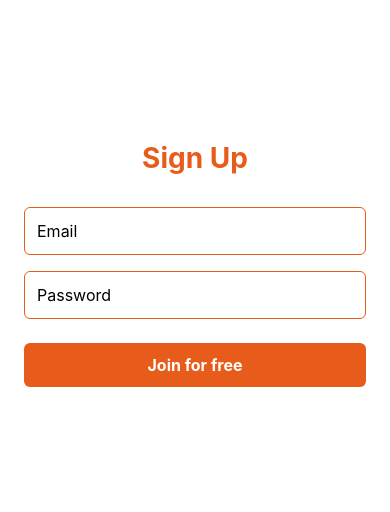
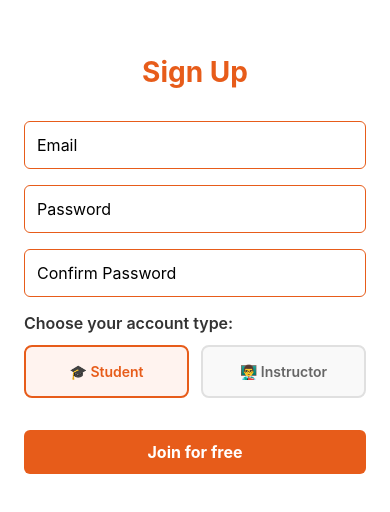
Before and after one commit to cumba2321/final_proj, a React Native app: screen /SignUp in a window 390 px wide. Shown: the part 158-670 px from the top of the page. Built offline with nearby package versions, Linux system fonts and the light colour scheme; no server answers.

Commit message:
add badge(instructor/student

```diff
--- a/screens/CampusAnnouncementScreen.js
+++ b/screens/CampusAnnouncementScreen.js
@@ -1,16 +1,54 @@
 import React, { useState, useEffect } from 'react';
-import { View, Text, StyleSheet, TouchableOpacity, ScrollView, TextInput, Button } from 'react-native';
+import { View, Text, StyleSheet, TouchableOpacity, ScrollView, TextInput, Button, Alert } from 'react-native';
 import { useNavigation } from '@react-navigation/native';
-import { db } from '../firebase';
-import { collection, addDoc, getDocs } from 'firebase/firestore';
+import { db, auth } from '../firebase';
+import { collection, addDoc, getDocs, doc, getDoc } from 'firebase/firestore';
+import { signOut } from 'firebase/auth';
 
 export default function CampusAnnouncementScreen() {
   const navigation = useNavigation();
   const [announcements, setAnnouncements] = useState([]);
   const [newAnnouncement, setNewAnnouncement] = useState('');
+  const [userRole, setUserRole] = useState(null);
+  const [loading, setLoading] = useState(true);
 
   // Safety check for db
   const announcementsCollectionRef = db ? collection(db, 'campusAnnouncements') : null;
+
+  // Fetch user role from Firestore
+  const fetchUserRole = async () => {
+    const user = auth.currentUser;
+    console.log('Fetching user role for:', user?.email); // Debug log
+
+    if (user && db) {
+      try {
+        const userDoc = await getDoc(doc(db, 'users', user.uid));
+        if (userDoc.exists()) {
+          const role = userDoc.data().role;
+          console.log('User role found:', role); // Debug log
+          setUserRole(role);
+        } else {
+          console.log('User document does not exist, creating default...'); // Debug log
+          // If user document doesn't exist, default to student
+          setUserRole('student');
+        }
+      } catch (error) {
+        console.error('Error fetching user role:', error);
+        if (error.code === 'permission-denied') {
+          console.log('Permission denied, defaulting to student role');
+          // Default to student role if permission denied
+          setUserRole('student');
+        } else {
+          // For other errors, still default to student
+          setUserRole('student');
+        }
+      }
+    } else {
+      console.log('No user or db available, defaulting to student'); // Debug log
+      setUserRole('student');
+    }
+    setLoading(false);
+  };
 
   const getAnnouncements = async () => {
     if (!announcementsCollectionRef) return;
@@ -23,12 +61,19 @@ export default function CampusAnnouncementScreen() {
   };
 
   useEffect(() => {
+    fetchUserRole();
     getAnnouncements();
   }, []);
 
   const addAnnouncement = async () => {
+    if (userRole !== 'instructor') {
+      Alert.alert('Permission denied', 'Only instructors can post announcements.');
+      return;
+    }
+
     if (newAnnouncement.trim() === '' || !announcementsCollectionRef) return;
     try {
+      const user = auth.currentUser;
       await addDoc(announcementsCollectionRef, {
         title: newAnnouncement,
         department: 'Admin',
@@ -36,11 +81,14 @@ export default function CampusAnnouncementScreen() {
         priority: 'high',
         message: newAnnouncement,
         category: 'General',
+        authorId: user?.uid,
+        authorEmail: user?.email || 'Instructor'
       });
       setNewAnnouncement('');
       getAnnouncements();
     } catch (error) {
       console.error('Error adding announcement:', error);
+      Alert.alert('Error', 'Failed to post announcement.');
     }
   };
 
@@ -72,7 +120,20 @@ export default function CampusAnnouncementScreen() {
         <TouchableOpacity onPress={() => navigation.goBack()} style={styles.backButton}>
           <Text style={styles.backIcon}>‹</Text>
         </TouchableOpacity>
+        <View style={styles.headerCenter}>
           <Text style={styles.title}>Campus Announcements</Text>
+          {loading ? (
+            <Text style={styles.loadingText}>Loading...</Text>
+          ) : userRole ? (
+            <View style={[styles.roleBadge, userRole === 'instructor' ? styles.instructorBadge : styles.studentBadge]}>
+              <Text style={[styles.roleText, userRole === 'instructor' ? styles.instructorText : styles.studentText]}>
+                {userRole === 'instructor' ? '👨‍🏫 Instructor' : '🎓 Student'}
+              </Text>
+            </View>
+          ) : (
+            <Text style={styles.loadingText}>No role found</Text>
+          )}
+        </View>
         <TouchableOpacity style={styles.filterButton}>
           <Text style={styles.filterIcon}>⚙</Text>
         </TouchableOpacity>
@@ -146,6 +207,9 @@ export default function CampusAnnouncementScreen() {
           </View>
         ))}
       </ScrollView>
+
+      {/* Add Announcement Section - Only for Instructors */}
+      {userRole === 'instructor' && (
         <View style={styles.addAnnouncementContainer}>
           <TextInput
             style={styles.input}
@@ -155,6 +219,13 @@ export default function CampusAnnouncementScreen() {
           />
           <Button title="Post" onPress={addAnnouncement} />
         </View>
+      )}
+
+      {userRole === 'student' && (
+        <View style={styles.infoContainer}>
+          <Text style={styles.infoText}>Only instructors can post announcements</Text>
+        </View>
+      )}
     </View>
   );
 }
@@ -172,11 +243,13 @@ const styles = StyleSheet.create({
     paddingTop: 40,
     paddingBottom: 16,
     backgroundColor: '#fff',
-    elevation: 2,
-    shadowColor: '#000',
-    shadowOffset: { width: 0, height: 2 },
-    shadowOpacity: 0.1,
-    shadowRadius: 2,
+    borderBottomWidth: 1,
+    borderBottomColor: '#eee',
+  },
+  headerCenter: {
+    flex: 1,
+    alignItems: 'center',
+    paddingHorizontal: 16,
   },
   backButton: {
     padding: 8,
@@ -184,12 +257,43 @@ const styles = StyleSheet.create({
   backIcon: {
     fontSize: 24,
     color: '#333',
-    fontWeight: 'bold',
   },
   title: {
-    fontSize: 18,
+    fontSize: 20,
     fontWeight: 'bold',
     color: '#333',
+    marginBottom: 4,
+  },
+  roleBadge: {
+    paddingHorizontal: 8,
+    paddingVertical: 4,
+    borderRadius: 12,
+    marginTop: 4,
+  },
+  instructorBadge: {
+    backgroundColor: '#E3F2FD',
+    borderColor: '#2196F3',
+    borderWidth: 1,
+  },
+  studentBadge: {
+    backgroundColor: '#E8F5E8',
+    borderColor: '#4CAF50',
+    borderWidth: 1,
+  },
+  roleText: {
+    fontSize: 12,
+    fontWeight: '600',
+  },
+  instructorText: {
+    color: '#1976D2',
+  },
+  studentText: {
+    color: '#388E3C',
+  },
+  loadingText: {
+    fontSize: 10,
+    color: '#666',
+    fontStyle: 'italic',
   },
   filterButton: {
     padding: 8,
@@ -318,9 +422,20 @@ const styles = StyleSheet.create({
   },
   input: {
     height: 40,
-    borderColor: 'gray',
+    borderColor: '#E75C1A',
     borderWidth: 1,
     marginBottom: 10,
     paddingHorizontal: 10,
+    borderRadius: 6,
+  },
+  infoContainer: {
+    padding: 16,
+    backgroundColor: '#f9f9f9',
+    alignItems: 'center',
+  },
+  infoText: {
+    color: '#666',
+    fontSize: 14,
+    fontStyle: 'italic',
   },
 });
--- a/screens/HomeScreen.js
+++ b/screens/HomeScreen.js
@@ -2,18 +2,39 @@ import React, { useState, useEffect } from 'react';
 import { View, Text, StyleSheet, TouchableOpacity, ScrollView, Modal, Image } from 'react-native';
 import { useNavigation, useFocusEffect } from '@react-navigation/native';
 import { signOut, onAuthStateChanged } from 'firebase/auth';
-import { auth } from '../firebase';
+import { auth, db } from '../firebase';
+import { doc, getDoc } from 'firebase/firestore';
 
 export default function HomeScreen() {
   const [showSectionDropdown, setShowSectionDropdown] = useState(false);
   const [showSideMenu, setShowSideMenu] = useState(false);
   const [selectedSection, setSelectedSection] = useState('Section Announcement');
   const [currentUser, setCurrentUser] = useState(null);
+  const [userRole, setUserRole] = useState(null);
   const navigation = useNavigation();
+
+  // Fetch user role from Firestore
+  const fetchUserRole = async (user) => {
+    if (user && db) {
+      try {
+        const userDoc = await getDoc(doc(db, 'users', user.uid));
+        if (userDoc.exists()) {
+          setUserRole(userDoc.data().role);
+        }
+      } catch (error) {
+        console.error('Error fetching user role:', error);
+      }
+    }
+  };
 
   useEffect(() => {
     const unsubscribe = onAuthStateChanged(auth, (user) => {
       setCurrentUser(user);
+      if (user) {
+        fetchUserRole(user);
+      } else {
+        setUserRole(null);
+      }
     });
     return unsubscribe;
   }, []);
@@ -25,8 +46,10 @@ export default function HomeScreen() {
       if (user) {
         user.reload().then(() => {
           setCurrentUser({ ...user });
+          fetchUserRole(user);
         }).catch(() => {
           setCurrentUser({ ...user });
+          fetchUserRole(user);
         });
       }
     }, [])
@@ -56,7 +79,9 @@ export default function HomeScreen() {
     <View style={styles.container}>
       {/* Header */}
       <View style={styles.header}>
-        <Text style={styles.title}>PATHFIT</Text>
+        <View style={styles.headerLeft}>
+          <Text style={styles.title}>PATHFIT</Text>
+        </View>
         <TouchableOpacity onPress={() => setShowSideMenu(true)} style={styles.menuButton}>
           <Text style={styles.menuIcon}>☰</Text>
         </TouchableOpacity>
@@ -136,7 +161,16 @@ export default function HomeScreen() {
         <View style={styles.modalOverlay}>
           <View style={styles.sideMenu}>
             <View style={styles.sideMenuHeader}>
-              <Text style={styles.sideMenuTitle}>PATHFIT</Text>
+              <View style={styles.sideMenuTitleContainer}>
+                <Text style={styles.sideMenuTitle}>PATHFIT</Text>
+                {userRole && (
+                  <View style={[styles.sideMenuRoleBadge, userRole === 'instructor' ? styles.instructorBadge : styles.studentBadge]}>
+                    <Text style={[styles.sideMenuRoleText, userRole === 'instructor' ? styles.instructorText : styles.studentText]}>
+                      {userRole === 'instructor' ? 'Instructor' : 'Student'}
+                    </Text>
+                  </View>
+                )}
+              </View>
               <TouchableOpacity onPress={() => setShowSideMenu(false)}>
                 <Text style={styles.closeButton}>✕</Text>
               </TouchableOpacity>
@@ -240,11 +274,41 @@ const styles = StyleSheet.create({
     paddingBottom: 16,
     backgroundColor: '#fff',
   },
+  headerLeft: {
+    flexDirection: 'row',
+    alignItems: 'center',
+    flex: 1,
+  },
   title: {
     fontSize: 24,
     fontWeight: 'bold',
     color: '#E75C1A',
     letterSpacing: 1,
+    marginRight: 12,
+  },
+  roleBadge: {
+    paddingHorizontal: 8,
+    paddingVertical: 4,
+    borderRadius: 12,
+    borderWidth: 1,
+  },
+  instructorBadge: {
+    backgroundColor: '#E3F2FD',
+    borderColor: '#2196F3',
+  },
+  studentBadge: {
+    backgroundColor: '#E8F5E8',
+    borderColor: '#4CAF50',
+  },
+  roleText: {
+    fontSize: 11,
+    fontWeight: '600',
+  },
+  instructorText: {
+    color: '#1976D2',
+  },
+  studentText: {
+    color: '#388E3C',
   },
   menuButton: {
     padding: 8,
@@ -389,6 +453,22 @@ const styles = StyleSheet.create({
     fontSize: 20,
     fontWeight: 'bold',
     color: '#E75C1A',
+    marginRight: 8,
+  },
+  sideMenuTitleContainer: {
+    flexDirection: 'row',
+    alignItems: 'center',
+    flex: 1,
+  },
+  sideMenuRoleBadge: {
+    paddingHorizontal: 6,
+    paddingVertical: 3,
+    borderRadius: 10,
+    borderWidth: 1,
+  },
+  sideMenuRoleText: {
+    fontSize: 10,
+    fontWeight: '600',
   },
   closeButton: {
     fontSize: 20,
--- a/screens/SignUpScreen.js
+++ b/screens/SignUpScreen.js
@@ -2,26 +2,53 @@ import React, { useState } from 'react';
 import { View, Text, TextInput, TouchableOpacity, StyleSheet } from 'react-native';
 import { useNavigation } from '@react-navigation/native';
 import { createUserWithEmailAndPassword } from 'firebase/auth';
-import { auth } from '../firebase';
+import { auth, db } from '../firebase';
+import { doc, setDoc } from 'firebase/firestore';
 
 export default function SignUpScreen() {
   const [email, setEmail] = useState('');
   const [password, setPassword] = useState('');
+  const [confirmPassword, setConfirmPassword] = useState('');
+  const [selectedRole, setSelectedRole] = useState('student');
   const navigation = useNavigation();
 
-  const handleSignUp = () => {
-    createUserWithEmailAndPassword(auth, email, password)
-      .then(userCredentials => {
-        const user = userCredentials.user;
-        console.log('Signed up with:', user.email);
-        navigation.navigate('Login');
-      })
-      .catch(error => alert(error.message));
+  const handleSignUp = async () => {
+    // Validate password confirmation
+    if (password !== confirmPassword) {
+      alert('Passwords do not match. Please try again.');
+      return;
+    }
+
+    // Validate password length
+    if (password.length < 6) {
+      alert('Password should be at least 6 characters long.');
+      return;
+    }
+
+    try {
+      const userCredentials = await createUserWithEmailAndPassword(auth, email, password);
+      const user = userCredentials.user;
+
+      // Save user role to Firestore
+      if (db) {
+        await setDoc(doc(db, 'users', user.uid), {
+          email: user.email,
+          role: selectedRole,
+          createdAt: new Date().toISOString()
+        });
+      }
+
+      console.log('Signed up with:', user.email, 'as', selectedRole);
+      navigation.navigate('Login');
+    } catch (error) {
+      alert(error.message);
+    }
   };
 
   return (
     <View style={styles.container}>
       <Text style={styles.title}>Sign Up</Text>
+
       <TextInput
         style={styles.input}
         placeholder="Email"
@@ -29,6 +56,7 @@ export default function SignUpScreen() {
         value={email}
         onChangeText={text => setEmail(text)}
       />
+
       <TextInput
         style={styles.input}
         placeholder="Password"
@@ -36,6 +64,37 @@ export default function SignUpScreen() {
         value={password}
         onChangeText={text => setPassword(text)}
       />
+
+      <TextInput
+        style={styles.input}
+        placeholder="Confirm Password"
+        secureTextEntry
+        value={confirmPassword}
+        onChangeText={text => setConfirmPassword(text)}
+      />
+
+      {/* Role Selection */}
+      <Text style={styles.roleLabel}>Choose your account type:</Text>
+      <View style={styles.roleContainer}>
+        <TouchableOpacity
+          style={[styles.roleButton, selectedRole === 'student' && styles.selectedRole]}
+          onPress={() => setSelectedRole('student')}
+        >
+          <Text style={[styles.roleText, selectedRole === 'student' && styles.selectedRoleText]}>
+            🎓 Student
+          </Text>
+        </TouchableOpacity>
+
+        <TouchableOpacity
+          style={[styles.roleButton, selectedRole === 'instructor' && styles.selectedRole]}
+          onPress={() => setSelectedRole('instructor')}
+        >
+          <Text style={[styles.roleText, selectedRole === 'instructor' && styles.selectedRoleText]}>
+            👨‍🏫 Instructor
+          </Text>
+        </TouchableOpacity>
+      </View>
+
       <TouchableOpacity style={styles.button} onPress={handleSignUp}>
         <Text style={styles.buttonText}>Join for free</Text>
       </TouchableOpacity>
@@ -81,4 +140,41 @@ const styles = StyleSheet.create({
     fontWeight: 'bold',
     fontSize: 16,
   },
+  roleLabel: {
+    fontSize: 16,
+    fontWeight: '600',
+    color: '#333',
+    marginBottom: 12,
+    alignSelf: 'flex-start',
+    width: '100%',
+  },
+  roleContainer: {
+    flexDirection: 'row',
+    justifyContent: 'space-between',
+    width: '100%',
+    marginBottom: 24,
+    gap: 12,
+  },
+  roleButton: {
+    flex: 1,
+    borderWidth: 2,
+    borderColor: '#E0E0E0',
+    borderRadius: 8,
+    paddingVertical: 16,
+    paddingHorizontal: 12,
+    alignItems: 'center',
+    backgroundColor: '#F9F9F9',
+  },
+  selectedRole: {
+    borderColor: '#E75C1A',
+    backgroundColor: '#FFF3EF',
+  },
+  roleText: {
+    fontSize: 14,
+    fontWeight: '600',
+    color: '#666',
+  },
+  selectedRoleText: {
+    color: '#E75C1A',
+  },
 });
```
Lines whose indentation alone changed are shown as unchanged.
